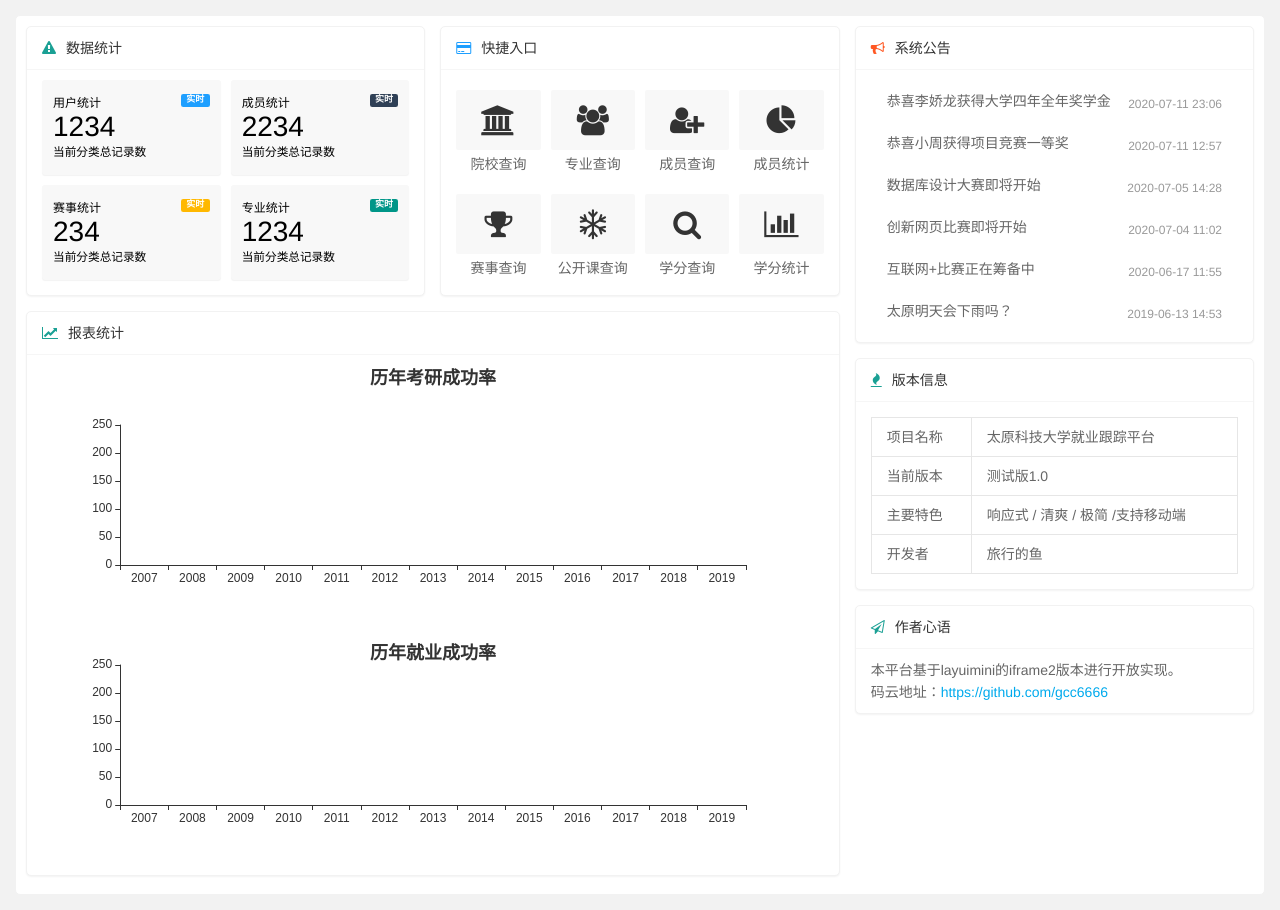
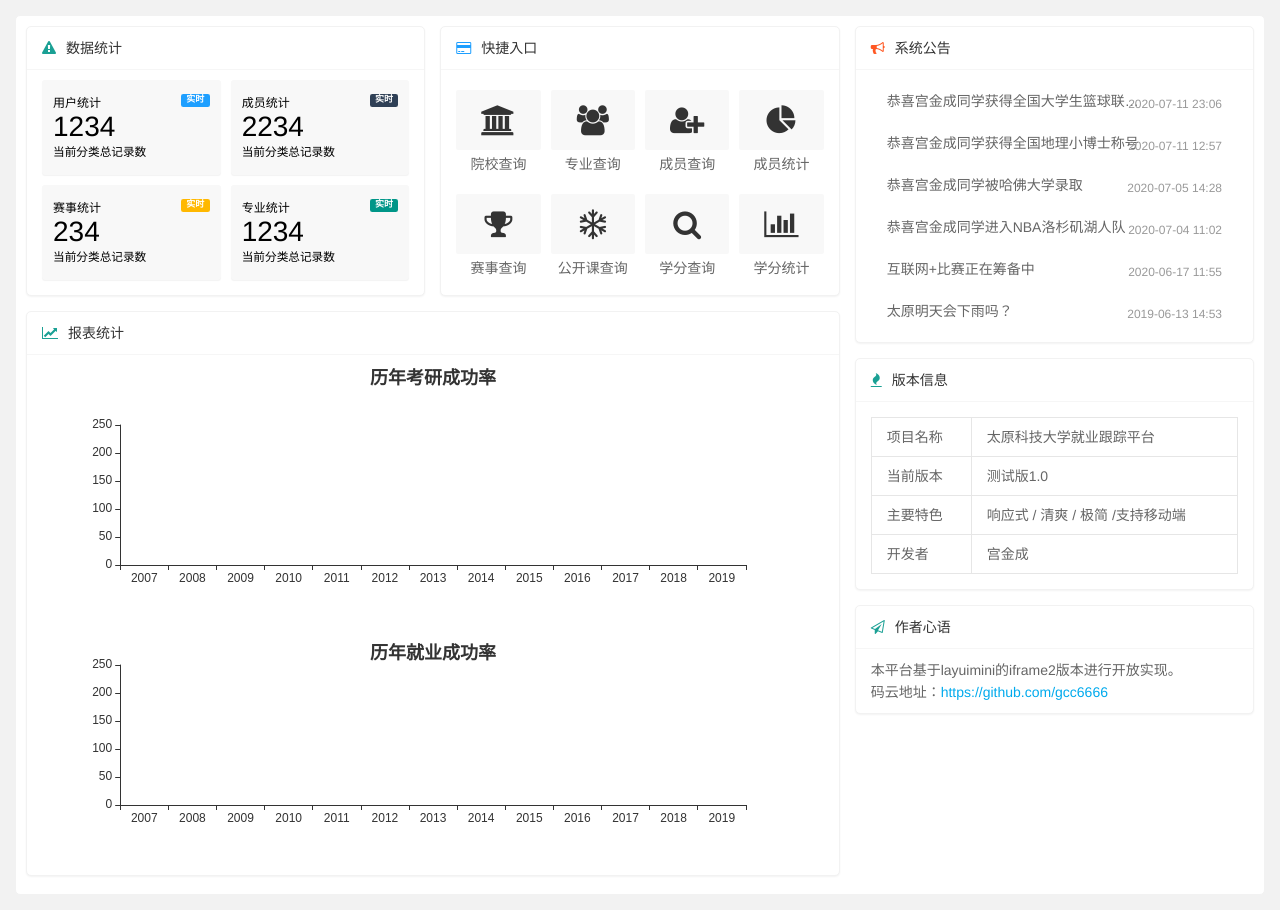
Before and after one commit to gongjc/xiangmu, a plain HTML site: page page/welcome-1.html in a window 1280 px wide. Drawn offline with Linux system fonts and the light colour scheme.

Commit message:
Update welcome-1.html

```diff
--- a/page/welcome-1.html
+++ b/page/welcome-1.html
@@ -187,20 +187,20 @@
                     <div class="layui-card-header"><i class="fa fa-bullhorn icon icon-tip"></i>系统公告</div>
                     <div class="layui-card-body layui-text">
                         <div class="layuimini-notice">
-                            <div class="layuimini-notice-title">恭喜李娇龙获得大学四年全年奖学金</div>
+                            <div class="layuimini-notice-title">恭喜宫金成同学获得全国大学生篮球联赛MVP</div>
                             <div class="layuimini-notice-extra">2020-07-11 23:06</div>
 
                         </div>
                         <div class="layuimini-notice">
-                            <div class="layuimini-notice-title">恭喜小周获得项目竞赛一等奖</div>
+                            <div class="layuimini-notice-title">恭喜宫金成同学获得全国地理小博士称号</div>
                             <div class="layuimini-notice-extra">2020-07-11 12:57</div>
                         </div>
                         <div class="layuimini-notice">
-                            <div class="layuimini-notice-title">数据库设计大赛即将开始</div>
+                            <div class="layuimini-notice-title">恭喜宫金成同学被哈佛大学录取</div>
                             <div class="layuimini-notice-extra">2020-07-05 14:28</div>
                         </div>
                         <div class="layuimini-notice">
-                            <div class="layuimini-notice-title">创新网页比赛即将开始</div>
+                            <div class="layuimini-notice-title">恭喜宫金成同学进入NBA洛杉矶湖人队</div>
                             <div class="layuimini-notice-extra">2020-07-04 11:02</div>
 
                         </div>
@@ -242,7 +242,7 @@
                             <tr>
                                 <td>开发者</td>
                                 <td>
-                                    旅行的鱼
+                                    宫金成
                                 </td>
                             </tr>
                             </tbody>
```
